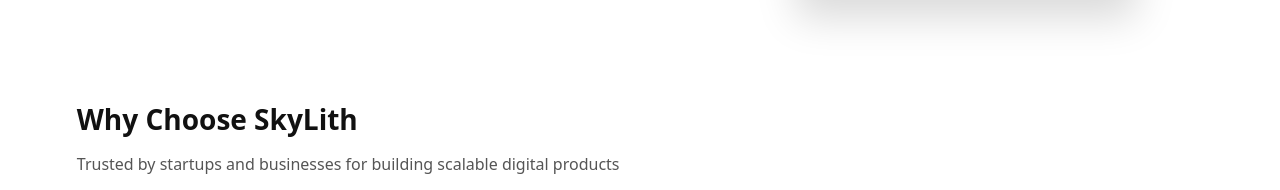
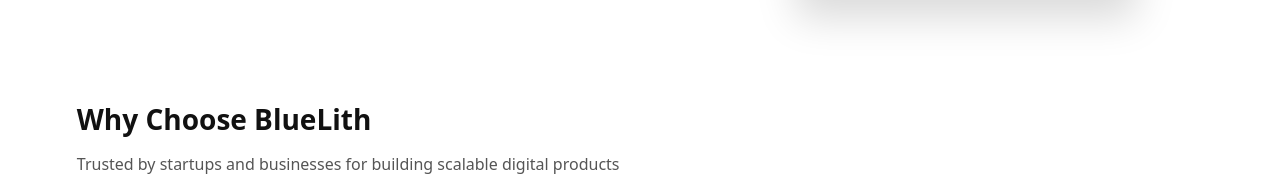
Before and after one commit to amityadaav/Bluelith, a React (Vite) app in the folder frontend/: page / in a window 1280 px wide. Shown: the part 1276-1466 px from the top of the page. Built offline with nearby package versions, Linux system fonts and the light colour scheme.

Commit message:
Change title from 'SkyLith' to 'BlueLith'

```diff
--- a/frontend/src/components/WhyChooseUs.jsx
+++ b/frontend/src/components/WhyChooseUs.jsx
@@ -91,7 +91,7 @@
   return (
     <section id="WhyChooseUs" className="why">
       <div className="why-container">
-        <h2 className="why-title">Why Choose SkyLith</h2>
+        <h2 className="why-title">Why Choose BlueLith</h2>
         <p className="why-subtitle">
           Trusted by startups and businesses for building scalable digital products
         </p>
```
